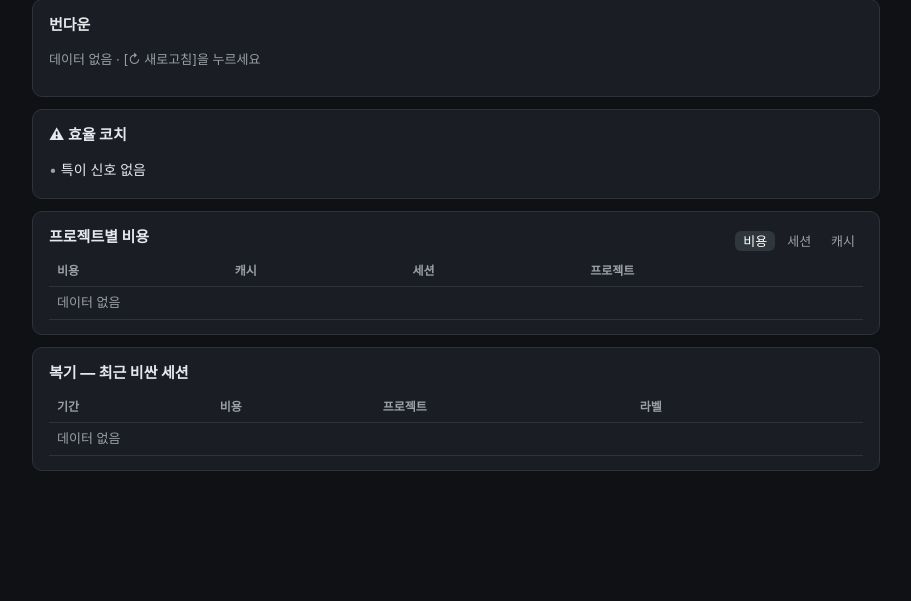
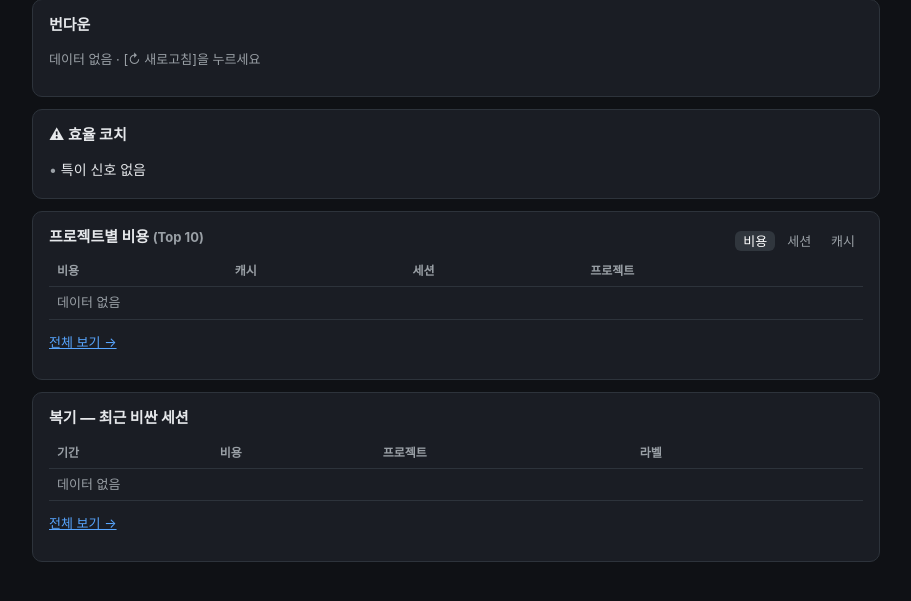
Before and after one commit to genius-kim-samsung/tokenomy, a FastAPI app: page /?provider=claude in a window 1280 px wide. Shown: the part 123-724 px from the top of the page, without its empty margins (184-1095 px from the left). Run offline with FastAPI, Linux system fonts and the light colour scheme; data comes from the database, SQL or seed files in the repository; data that the repository does not hold is empty.

Commit message:
feat(web): 대시보드 표를 미리보기(Top 10)+전체 보기 링크로 통일

```diff
--- a/tokenomy/web/templates/dashboard.html
+++ b/tokenomy/web/templates/dashboard.html
@@ -49,7 +49,7 @@
 
 <section class="card">
   <div class="card-head">
-    <h2>프로젝트별 비용</h2>
+    <h2>프로젝트별 비용 <span class="muted">(Top 10)</span></h2>
     <nav class="toggle small">
       <a href="/?provider={{ provider }}&sort=cost" class="{{ 'on' if sort == 'cost' }}">비용</a>
       <a href="/?provider={{ provider }}&sort=sessions" class="{{ 'on' if sort == 'sessions' }}">세션</a>
@@ -65,6 +65,7 @@
       {% else %}<tr><td colspan="4" class="muted">데이터 없음</td></tr>{% endfor %}
     </tbody>
   </table>
+  <p class="muted"><a href="/projects?provider={{ provider }}&sort={{ sort }}">전체 보기 →</a></p>
 </section>
 
 <section class="card">
@@ -79,6 +80,7 @@
       {% else %}<tr><td colspan="5" class="muted">데이터 없음</td></tr>{% endfor %}
     </tbody>
   </table>
+  <p class="muted"><a href="/sessions?provider={{ provider }}">전체 보기 →</a></p>
 </section>
 {% endblock %}
 {% block scripts %}{% include "_trend_chart.html" %}{% endblock %}
--- a/tokenomy/web/templates/overview.html
+++ b/tokenomy/web/templates/overview.html
@@ -87,6 +87,7 @@
       {% else %}<tr><td colspan="4" class="muted">데이터 없음</td></tr>{% endfor %}
     </tbody>
   </table>
+  <p class="muted"><a href="/projects?sort={{ sort }}">전체 보기 →</a></p>
 </section>
 
 <section class="card">
@@ -101,6 +102,7 @@
       {% else %}<tr><td colspan="5" class="muted">데이터 없음</td></tr>{% endfor %}
     </tbody>
   </table>
+  <p class="muted"><a href="/sessions">전체 보기 →</a></p>
 </section>
 {% endblock %}
 {% block scripts %}{% include "_trend_chart.html" %}{% endblock %}
--- a/tokenomy/web/views.py
+++ b/tokenomy/web/views.py
@@ -24,6 +24,7 @@ def dashboard_context(conn, provider: str, sort: str, now_kst: datetime | None =
     bd = burndown(conn, budget, now, provider)
     projects = by_project(conn, provider, now)
     projects.sort(key=_SORT_KEYS.get(sort, _SORT_KEYS["cost"]), reverse=True)
+    projects = projects[:10]   # AI별 상세도 Top 10 미리보기, 전체는 /projects
     sessions = by_session(conn, provider, now, limit_n=10)
     cards = insights(conn, bd, now, provider)
     daily = daily_series(conn, provider, now)
```
Also changed, not shown: tests/test_aggregate.py (+10 -0 lines), tests/test_web.py (+15 -0 lines).
